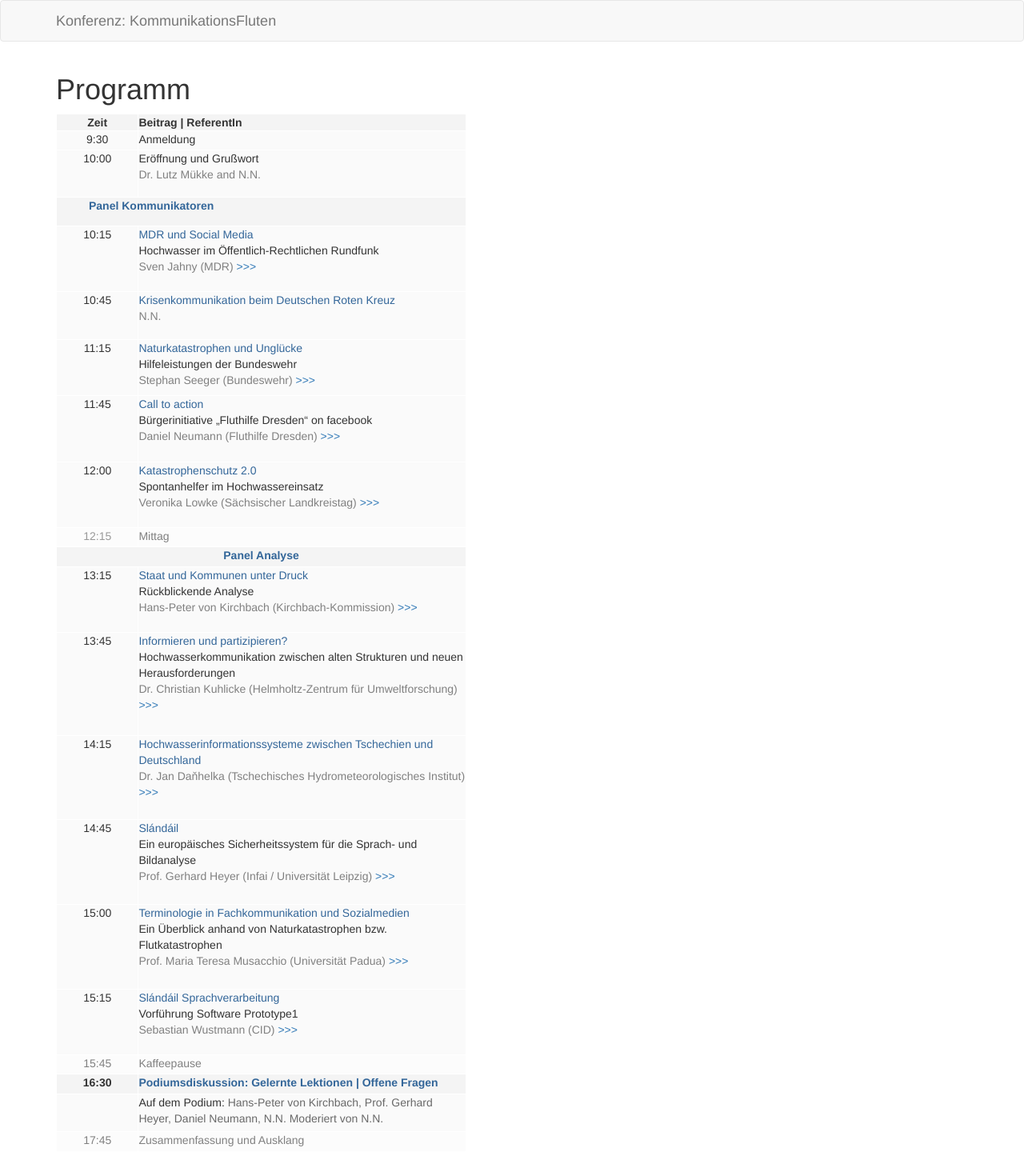
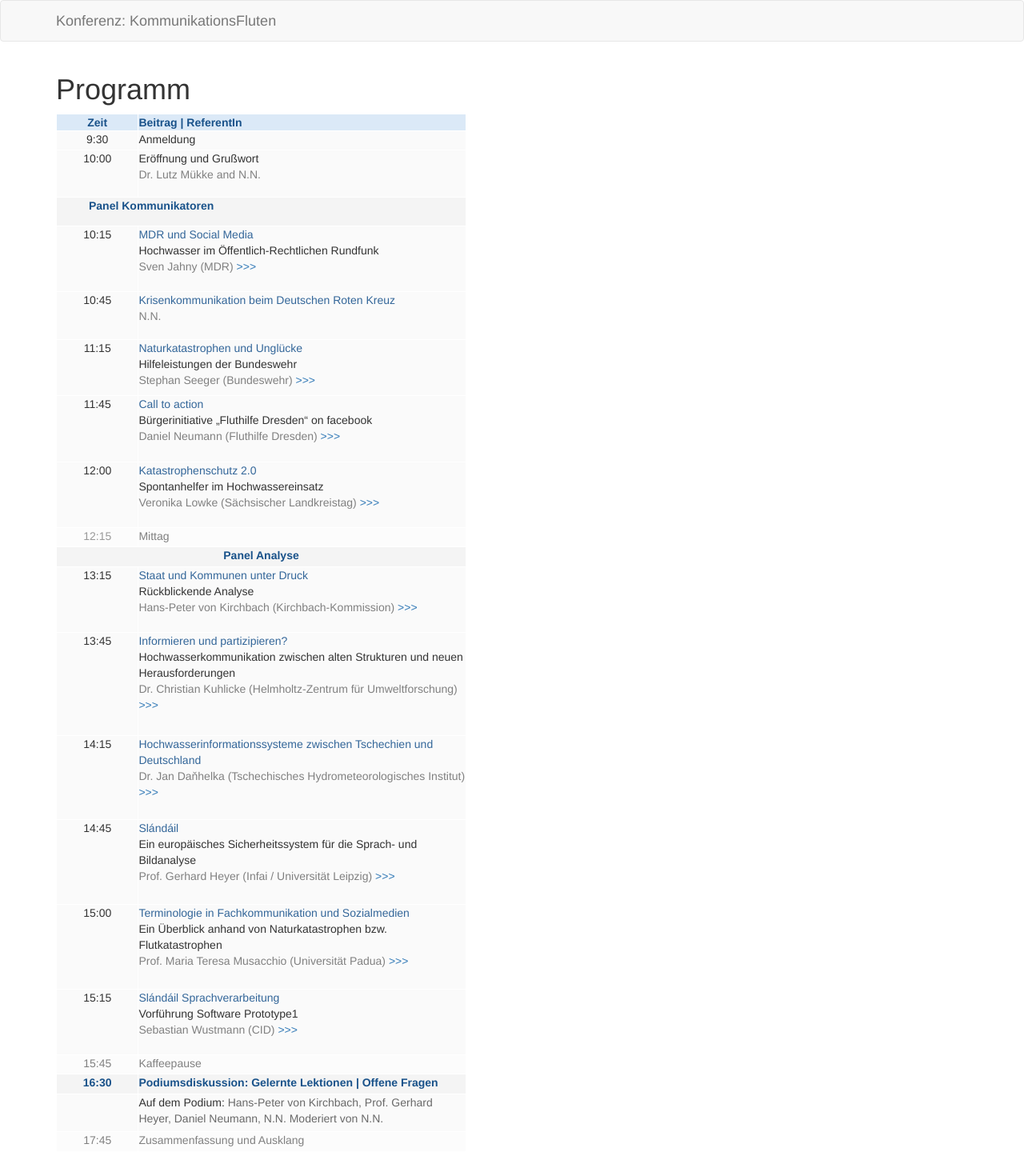
Before and after one commit to susedev/test, a Jekyll site: the page built from programm-uebersicht.html, in a window 1280 px wide. Shown: the whole page at 80% size. Built offline with Jekyll 4.4.1, drawn with Linux system fonts in a browser that asks for light colours.

Commit message:
Edit from JekyllCMS

```diff
--- a/programm-uebersicht.html
+++ b/programm-uebersicht.html
@@ -4,8 +4,8 @@ title: Programm
 <table align="left" border="1" border-color="#FFFFFF" cellpadding="50" cellspacing="10" style="height: 1298px;" width="513">
 	<thead>
 		<tr>
-			<th scope="col" style="background-color: rgb(244, 244, 244); border-color: rgb(255, 255, 255); width: 100px; text-align: center; vertical-align: top;">Zeit</th>
-			<th scope="col" style="background-color: rgb(244, 244, 244); border-color: rgb(255, 255, 255); text-align: left; vertical-align: top; width: 400px;">Beitrag | ReferentIn</th>
+			<th scope="col" style="background-color: rgb(219, 233, 247); border-color: rgb(255, 255, 255); width: 100px; text-align: center; vertical-align: top;"><span style="color:#19528A;">Zeit</span></th>
+			<th scope="col" style="background-color: rgb(219, 233, 247); border-color: rgb(255, 255, 255); text-align: left; vertical-align: top; width: 400px;"><span style="color:#19528A;">Beitrag | ReferentIn</span></th>
 		</tr>
 	</thead>
 	<tbody>
@@ -22,7 +22,7 @@ title: Programm
 		</tr>
 		<tr>
 			<th colspan="2" style="background-color: rgb(244, 244, 244); border-color: rgb(255, 255, 255); text-align: left; vertical-align: top; width: 100px;">
-			<p style="margin-left: 40px;"><span style="color: #336699;"><strong>Panel</strong></span><strong><span style="color: #000080;"><span style="color: #336699;"> Kommunikatoren</span> </span></strong></p>
+			<p style="margin-left: 40px;"><span style="color:#19528A;"><strong>Panel Kommunikatoren </strong></span></p>
 			</th>
 		</tr>
 		<tr>
@@ -67,7 +67,7 @@ title: Programm
 			<td style="background-color: rgb(252, 252, 252); border-color: rgb(255, 255, 255); text-align: left; vertical-align: top; width: 400px;"><span style="color: #808080;">Mittag</span></td>
 		</tr>
 		<tr>
-			<th colspan="2" style="background-color: rgb(244, 244, 244); border-color: rgb(255, 255, 255); text-align: center; vertical-align: top; width: 100px;"><span style="color: #336699;"><strong>Panel </strong></span><span style="color: #336699;"><strong>Analyse</strong></span></th>
+			<th colspan="2" style="background-color: rgb(244, 244, 244); border-color: rgb(255, 255, 255); text-align: center; vertical-align: top; width: 100px;"><span style="color:#19528A;"><strong>Panel Analyse</strong></span></th>
 		</tr>
 		<tr>
 			<td style="background-color: rgb(250, 250, 250); border-color: rgb(255, 255, 255); text-align: center; vertical-align: top; width: 100px;">13:15</td>
@@ -121,8 +121,8 @@ title: Programm
 			<td style="background-color: rgb(252, 252, 252); border-color: rgb(255, 255, 255); text-align: left; vertical-align: top; width: 400px;"><span style="color: #808080;">Kaffeepause</span></td>
 		</tr>
 		<tr>
-			<th style="background-color: rgb(244, 244, 244); border-color: rgb(255, 255, 255); text-align: center; vertical-align: top; width: 100px;">16:30</th>
-			<th style="background-color: rgb(244, 244, 244); border-color: rgb(255, 255, 255); text-align: left; vertical-align: top; width: 400px;"><span style="color: #336699;">Podiumsdiskussion: Gelernte Lektionen | Offene Fragen</span></th>
+			<th style="background-color: rgb(244, 244, 244); border-color: rgb(255, 255, 255); text-align: center; vertical-align: top; width: 100px;"><span style="color:#19528A;">16:30</span></th>
+			<th style="background-color: rgb(244, 244, 244); border-color: rgb(255, 255, 255); text-align: left; vertical-align: top; width: 400px;"><span style="color:#19528A;">Podiumsdiskussion: Gelernte Lektionen | Offene Fragen</span></th>
 		</tr>
 		<tr>
 			<td style="background-color: rgb(250, 250, 250); border-color: rgb(255, 255, 255); text-align: center; vertical-align: top; width: 100px;">&nbsp;</td>
```
